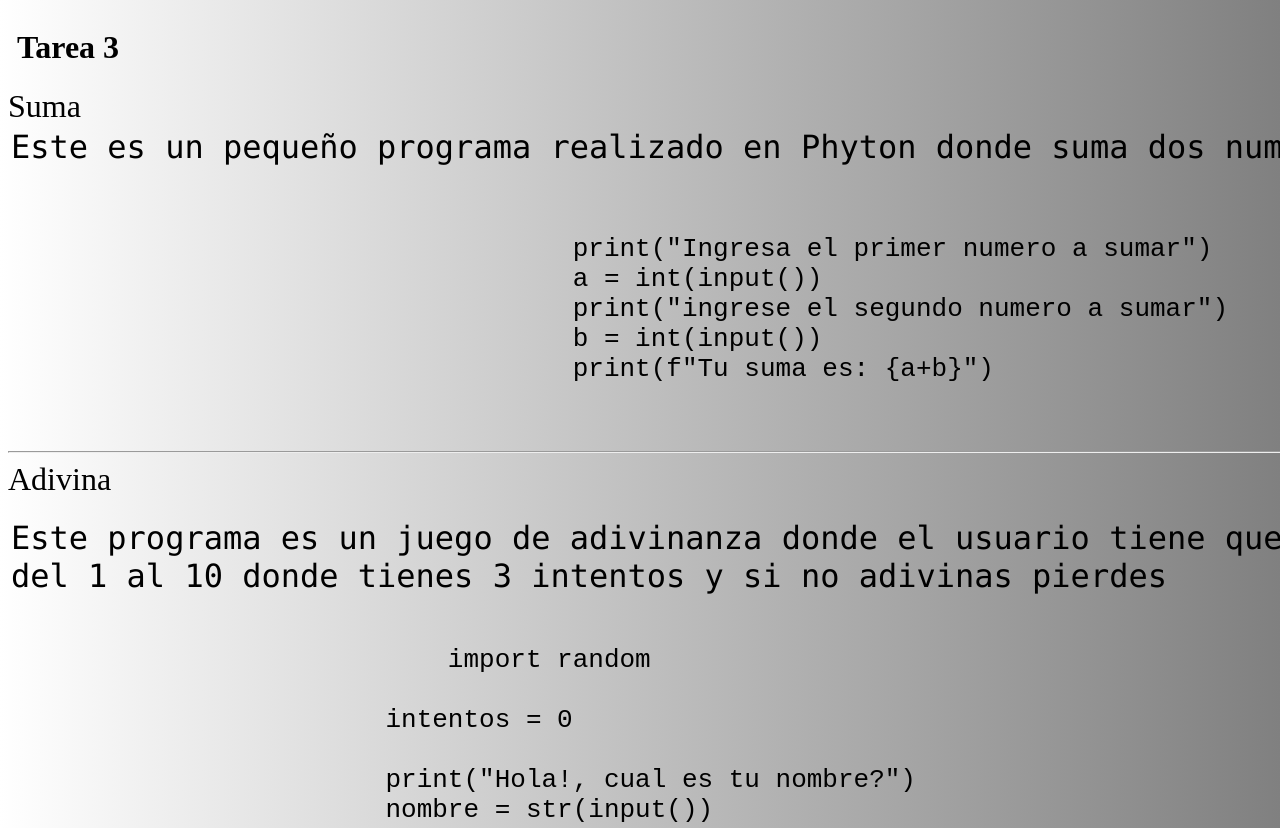
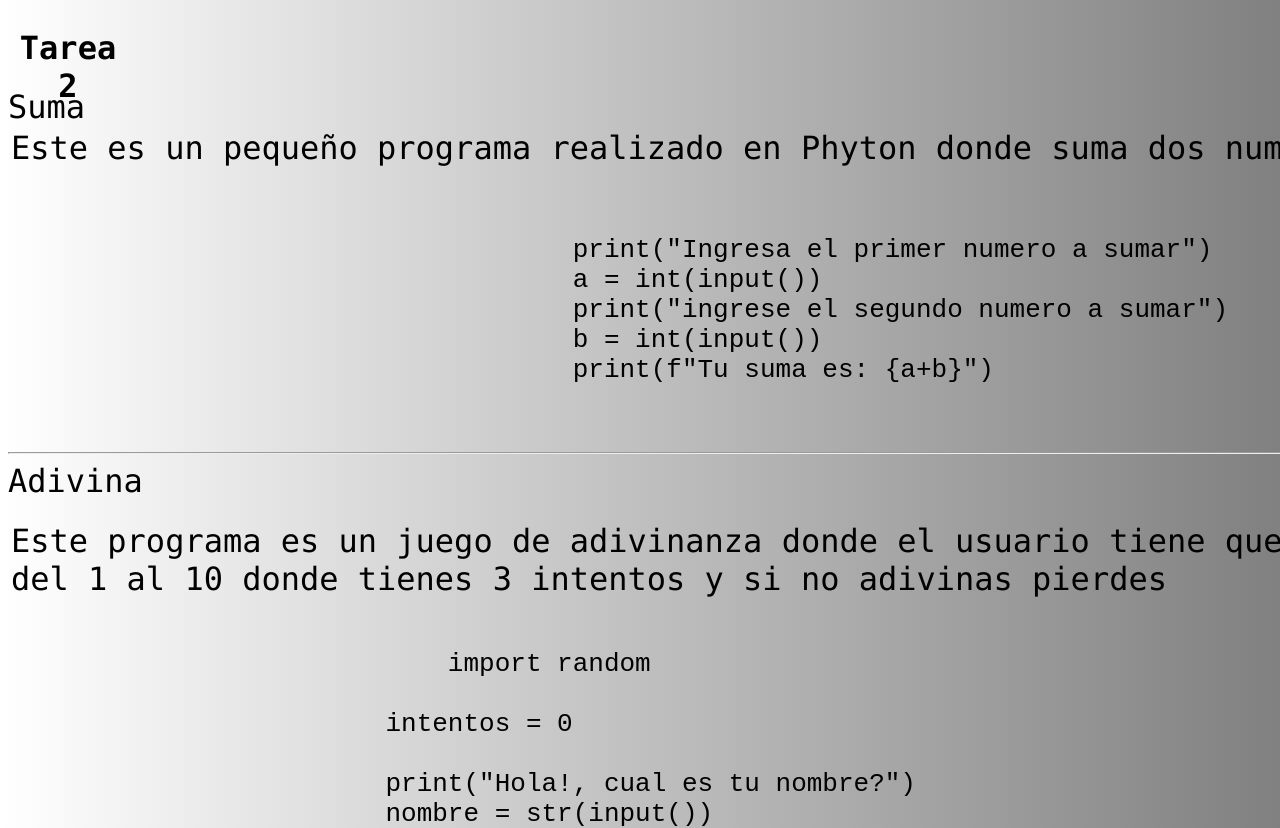
Before and after one commit to alonso1298/ProyectoFinal.github.io, a plain HTML site: page tarea2.html in a window 1280 px wide. Shown: the top 828 px of the page. Drawn offline with Linux system fonts and the light colour scheme.

Commit message:
Se agregan cambios en el codigo

```diff
--- /dev/null
+++ b/style1.css
@@ -0,0 +1,37 @@
+html{
+    height: 100%;
+}
+
+.degradado{
+    background: linear-gradient(rgb(97, 218, 255), rgb(175, 51, 138));
+    height: 100%;
+}
+
+body{
+    display: block;
+    margin: 8px;
+    font-family:consolas;
+}
+
+
+div.contenedor{
+    display: block;
+    height:100px;
+    width:800px;
+    text-align:center;
+}
+
+div.incio{
+    margin:0px auto;
+}
+
+div.parrafo{
+    font-size: 0.5cm;
+    height:50px;
+    width:600px;
+    margin:0px auto;
+}
+
+div.img{
+    margin:0px auto;
+}
--- a/style2.css
+++ b/style2.css
@@ -6,6 +6,12 @@ html{
 .degradado{
     background: -webkit-linear-gradient(180deg, gray, white);
     height: 100%;
+}
+
+body{
+    display: block;
+    margin: 8px;
+    font-family:consolas;
 }
 
 div.contenedor{
--- a/style3.css
+++ b/style3.css
@@ -5,6 +5,12 @@ html{
 .degradado{
     background: -webkit-linear-gradient(180deg, #32D7D0, #F6E3DC);
     height: 100%;
+}
+
+body{
+    display: block;
+    margin: 8px;
+    font-family:consolas;
 }
 
 div.contenedor{
@@ -22,7 +28,7 @@ div.encabezado{
 }
 
 div.titulo{
-    width: 120px;
+    width: 160px;
     height: 60px;
     margin-right: 0px;
 }
--- a/style4.css
+++ b/style4.css
@@ -5,6 +5,12 @@ html{
 .degradado{
     background: -webkit-linear-gradient(180deg, #f988ff, #7f00b2);
     height: 100%;
+    font-family:consolas;
+}
+
+body{
+    display: block;
+    margin: 8px;
     font-family:consolas;
 }
 
--- a/tarea2.html
+++ b/tarea2.html
@@ -11,7 +11,7 @@
     <div class="contenedor">
         <div class="encabezado">
             <div class="titulo">
-                <h1>Tarea 3</h1>
+                <h1>Tarea 2</h1>
             </div>
             <div class="inicio">
                 <a href="index.html">
```
